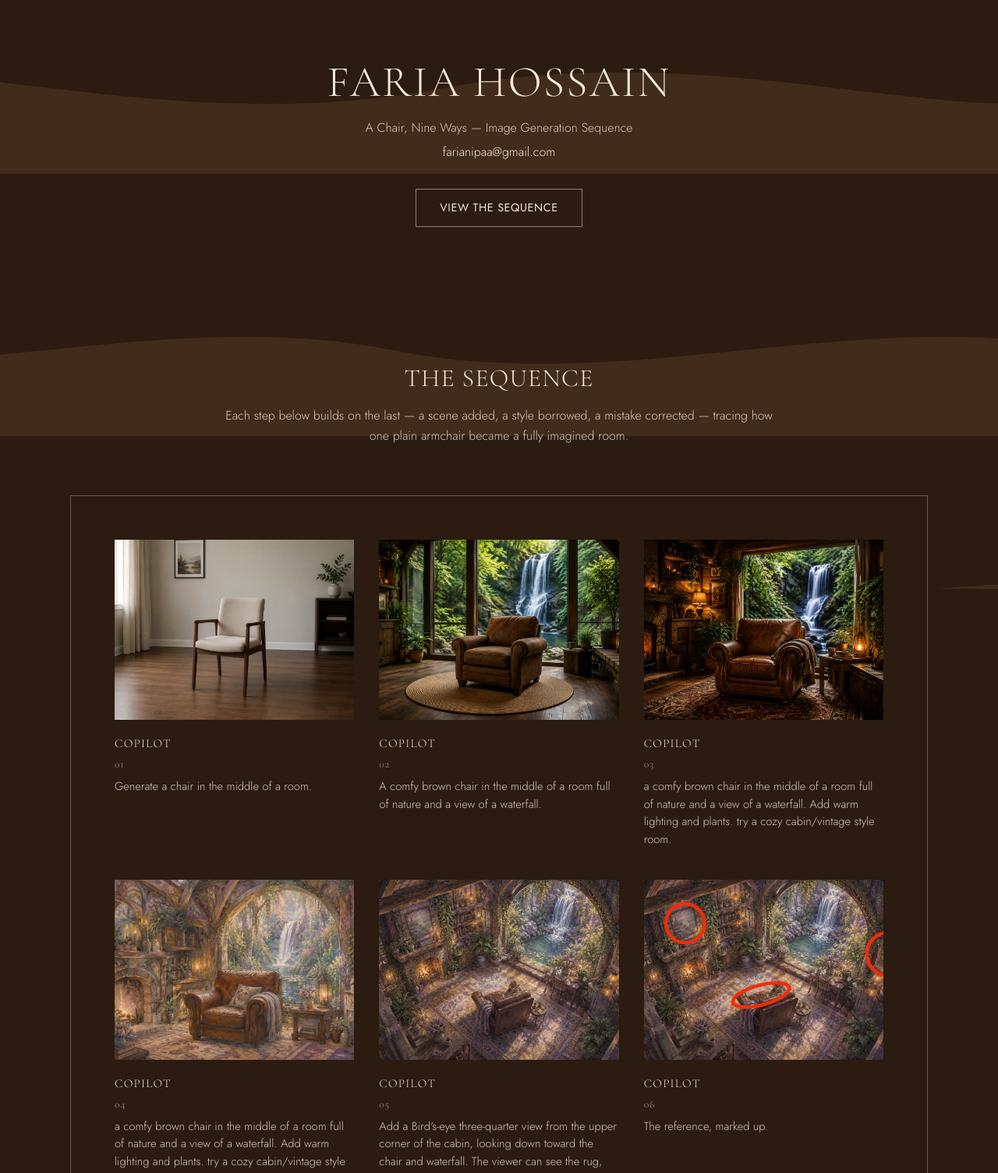
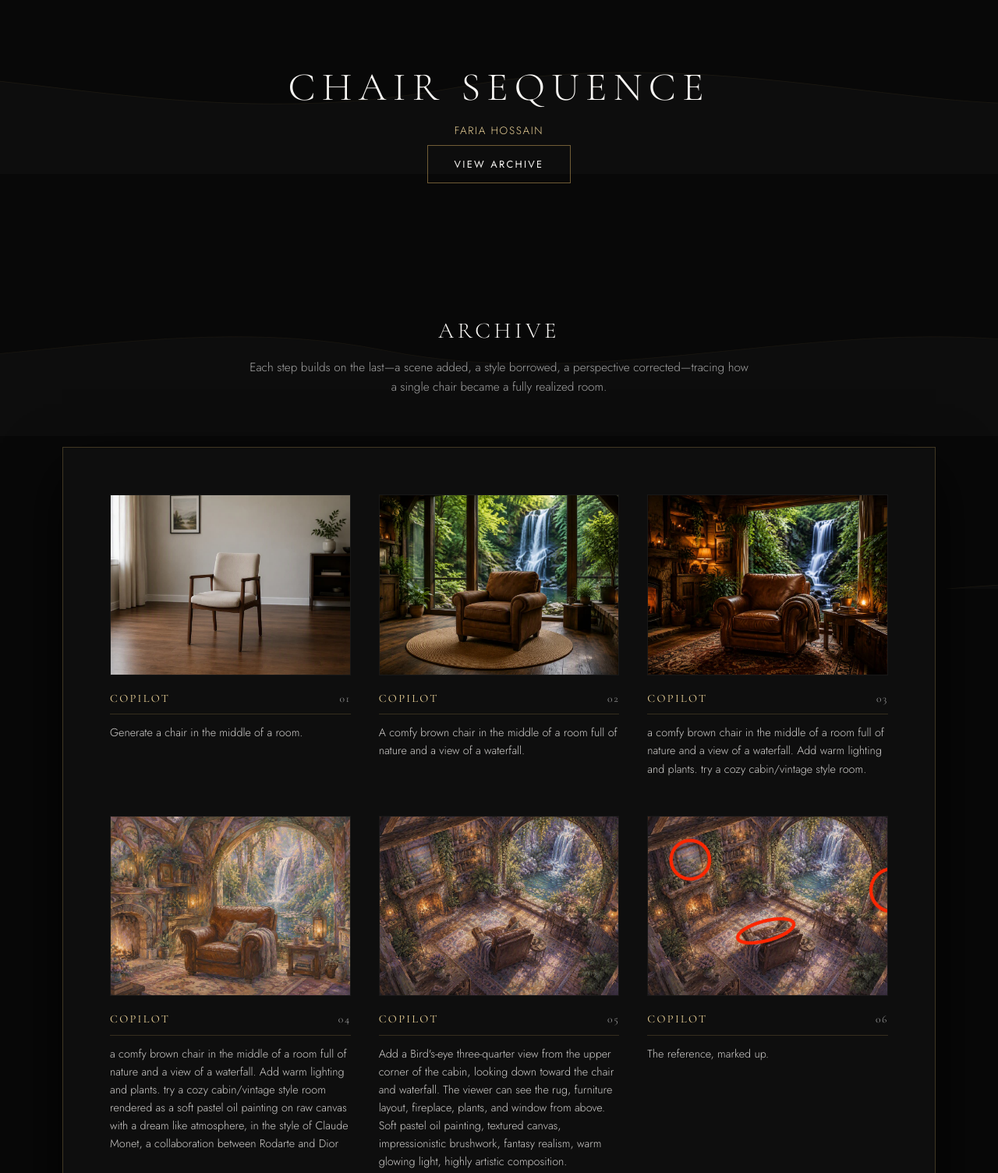
Before and after one commit to farianipa/farianipa_art3041, a plain HTML site: page chairsequence.html in a window 1280 px wide. Shown: the part 45-1549 px from the top of the page at 78% size. Drawn offline with nearby package versions, Linux system fonts and the light colour scheme.

Commit message:
Update chairsequence.html

```diff
--- a/chairsequence.html
+++ b/chairsequence.html
@@ -3,15 +3,19 @@
 <head>
 <meta charset="UTF-8">
 <meta name="viewport" content="width=device-width, initial-scale=1.0">
-<title>A Chair, Nine Ways — Image Generation Sequence</title>
+<title>Nine Studies — Faria Hossain</title>
 <link rel="preconnect" href="https://fonts.googleapis.com">
 <link rel="preconnect" href="https://fonts.gstatic.com" crossorigin>
-<link href="https://fonts.googleapis.com/css2?family=Cormorant+Garamond:wght@300&family=Jost:wght@300;400;500&display=swap" rel="stylesheet">
+<link href="https://fonts.googleapis.com/css2?family=Cormorant+Garamond:ital,wght@0,300;0,400;1,300&family=Jost:wght@300;400&display=swap" rel="stylesheet">
 <style>
   :root{
-    --bg: #2b1b10;
-    --ink: #f3ead9;
-    --wave: #6b4a30;
+    --bg: #080808;
+    --surface: #0e0e0e;
+    --ink: #faf8f5;
+    --muted: #a3a3a3;
+    --gold: #c5a059;
+    --gold-light: #ebd298;
+    --wave: #181818;
   }
 
   *{ box-sizing: border-box; }
@@ -24,7 +28,7 @@
     font-family: 'Jost', sans-serif;
     font-weight: 300;
     font-size: 1rem;
-    line-height: 1.6;
+    line-height: 1.65;
     overflow-x: hidden;
   }
 
@@ -32,13 +36,13 @@
     font-family: 'Cormorant Garamond', serif;
     font-weight: 300;
     text-transform: uppercase;
-    letter-spacing: 0.04em;
-    line-height: 1.1;
+    letter-spacing: 0.16em;
+    line-height: 1.15;
     margin: 0;
   }
 
-  h1{ font-size: clamp(2rem, 5vw, 3.5rem); }
-  h2{ font-size: clamp(1.4rem, 3vw, 2rem); }
+  h1{ font-size: clamp(2rem, 5vw, 3.2rem); }
+  h2{ font-size: clamp(1.3rem, 2.8vw, 1.8rem); }
   h3{ font-size: clamp(1.1rem, 2vw, 1.4rem); }
 
   a{
@@ -59,12 +63,12 @@
     left: -20%;
     width: 140%;
     height: 220px;
-    opacity: 0.35;
+    opacity: 0.45;
   }
   .wave svg{ width: 100%; height: 100%; display:block; }
-  .wave-top{ top: 6%; animation: driftLeft 15s linear infinite; }
-  .wave-mid{ top: 48%; animation: driftRight 13.5s linear infinite; }
-  .wave-bottom{ top: 88%; animation: driftLeft 16s linear infinite; }
+  .wave-top{ top: 6%; animation: driftLeft 18s linear infinite; }
+  .wave-mid{ top: 48%; animation: driftRight 16s linear infinite; }
+  .wave-bottom{ top: 88%; animation: driftLeft 20s linear infinite; }
 
   @keyframes driftLeft{
     from{ transform: translateX(0); }
@@ -75,25 +79,36 @@
     to{ transform: translateX(0); }
   }
 
-  /* ---------- title header (no image) ---------- */
+  /* ---------- title header ---------- */
   .title-header{
     position: relative;
     z-index: 1;
-    padding: 120px 24px 80px;
+    padding: 128px 24px 84px;
     max-width: 720px;
     margin: 0 auto;
     text-align: center;
   }
-  .title-header h1{ margin-bottom: 14px; }
+  .title-header h1{
+    margin-bottom: 14px;
+    color: var(--ink);
+  }
   .title-header .role{
-    margin: 0 0 6px;
-    opacity: 0.85;
+    margin: 0 0 8px;
+    color: var(--gold-light);
+    letter-spacing: 0.12em;
+    text-transform: uppercase;
+    font-size: 0.85rem;
   }
   .title-header .email{
     display: inline-block;
-    margin-bottom: 34px;
+    margin-bottom: 38px;
+    color: var(--muted);
+    font-size: 0.9rem;
+    letter-spacing: 0.04em;
+    transition: color 0.25s ease;
   }
   .title-header .email:hover{
+    color: var(--gold-light);
     text-decoration: underline;
     text-underline-offset: 4px;
   }
@@ -102,18 +117,19 @@
     display: inline-block;
     font-family: 'Jost', sans-serif;
     font-weight: 400;
-    font-size: 0.9rem;
-    letter-spacing: 0.04em;
+    font-size: 0.8rem;
+    letter-spacing: 0.18em;
     text-transform: uppercase;
     color: var(--ink);
     background: transparent;
-    border: 1px solid rgba(243,234,217,0.5);
-    padding: 12px 30px;
+    border: 1px solid rgba(197, 160, 89, 0.55);
+    padding: 13px 34px;
     cursor: pointer;
-    transition: background 0.25s ease, color 0.25s ease;
+    transition: background 0.3s ease, color 0.3s ease, border-color 0.3s ease;
   }
   .btn:hover{
-    background: var(--ink);
+    background: var(--gold);
+    border-color: var(--gold);
     color: var(--bg);
   }
 
@@ -121,31 +137,38 @@
   main{
     position: relative;
     z-index: 1;
-    padding: 96px 24px;
+    padding: 88px 24px;
   }
 
   .intro{
-    max-width: 720px;
+    max-width: 640px;
     margin: 0 auto 64px;
     text-align: center;
   }
-  .intro h2{ margin-bottom: 18px; }
-  .intro p{ opacity: 0.85; }
+  .intro h2{
+    margin-bottom: 18px;
+    color: var(--ink);
+  }
+  .intro p{
+    color: var(--muted);
+    font-size: 0.96rem;
+  }
 
   .grid-wrap{
-    max-width: 1100px;
+    max-width: 1120px;
     margin: 0 auto;
     position: relative;
     z-index: 2;
-    background: var(--bg);
-    border: 1px solid rgba(243,234,217,0.3);
-    padding: 56px;
+    background: var(--surface);
+    border: 1px solid rgba(197, 160, 89, 0.28);
+    box-shadow: 0 30px 70px rgba(0, 0, 0, 0.85);
+    padding: 60px;
   }
 
   .grid{
     display: grid;
     grid-template-columns: repeat(3, 1fr);
-    gap: 40px 32px;
+    gap: 48px 36px;
   }
 
   .card{
@@ -158,6 +181,8 @@
     width: 100%;
     aspect-ratio: 4 / 3;
     overflow: hidden;
+    background: #040404;
+    border: 1px solid rgba(255, 255, 255, 0.08);
   }
 
   .card img{
@@ -165,52 +190,66 @@
     height: 100%;
     object-fit: cover;
     display: block;
-    filter: sepia(8%);
+    transition: transform 0.6s ease;
+  }
+
+  .card:hover img{
+    transform: scale(1.02);
+  }
+
+  .card-meta{
+    display: flex;
+    justify-content: space-between;
+    align-items: baseline;
+    margin-top: 18px;
+    padding-bottom: 8px;
+    border-bottom: 1px solid rgba(197, 160, 89, 0.22);
   }
 
   .card .tool{
     font-family: 'Cormorant Garamond', serif;
-    font-weight: 300;
+    font-weight: 400;
     text-transform: uppercase;
-    letter-spacing: 0.08em;
-    font-size: 0.95rem;
-    margin-top: 18px;
+    letter-spacing: 0.16em;
+    font-size: 0.9rem;
+    color: var(--gold-light);
   }
 
   .card .num{
     font-family: 'Cormorant Garamond', serif;
     font-weight: 300;
-    letter-spacing: 0.06em;
-    opacity: 0.6;
+    letter-spacing: 0.12em;
+    color: var(--muted);
     font-size: 0.85rem;
-    margin-top: 4px;
   }
 
   .card .prompt{
-    margin-top: 6px;
-    font-size: 0.92rem;
-    line-height: 1.55;
-    opacity: 0.85;
+    margin-top: 12px;
+    font-size: 0.9rem;
+    line-height: 1.6;
+    color: rgba(250, 248, 245, 0.82);
   }
 
   footer{
     position: relative;
     z-index: 1;
     text-align: center;
-    padding: 48px 24px 72px;
-    opacity: 0.6;
-    font-size: 0.9rem;
+    padding: 56px 24px 80px;
+    color: var(--muted);
+    letter-spacing: 0.14em;
+    text-transform: uppercase;
+    font-size: 0.78rem;
   }
 
   /* ---------- breakpoint ---------- */
   @media (max-width: 768px){
-    .title-header{ padding: 72px 20px 56px; }
+    .title-header{ padding: 76px 20px 56px; }
     main{ padding: 56px 20px; }
     .intro{ margin-bottom: 40px; }
-    .grid-wrap{ padding: 28px 20px; }
+    .grid-wrap{ padding: 32px 20px; }
     .grid{
       grid-template-columns: 1fr;
-      gap: 40px;
+      gap: 44px;
     }
   }
 </style>
@@ -220,34 +259,36 @@
   <div class="waves">
     <div class="wave wave-top">
       <svg viewBox="0 0 1200 220" preserveAspectRatio="none">
-        <path d="M0,110 C150,40 350,180 600,110 C850,40 1050,180 1200,110 L1200,220 L0,220 Z" fill="#6b4a30"/>
+        <path d="M0,110 C150,40 350,180 600,110 C850,40 1050,180 1200,110 L1200,220 L0,220 Z" fill="#161616"/>
+        <path d="M0,110 C150,40 350,180 600,110 C850,40 1050,180 1200,110" fill="none" stroke="#c5a059" stroke-width="0.6" opacity="0.25"/>
       </svg>
     </div>
     <div class="wave wave-mid">
       <svg viewBox="0 0 1200 220" preserveAspectRatio="none">
-        <path d="M0,110 C200,170 400,50 600,110 C800,170 1000,50 1200,110 L1200,220 L0,220 Z" fill="#6b4a30"/>
+        <path d="M0,110 C200,170 400,50 600,110 C800,170 1000,50 1200,110 L1200,220 L0,220 Z" fill="#161616"/>
+        <path d="M0,110 C200,170 400,50 600,110 C800,170 1000,50 1200,110" fill="none" stroke="#c5a059" stroke-width="0.6" opacity="0.2"/>
       </svg>
     </div>
     <div class="wave wave-bottom">
       <svg viewBox="0 0 1200 220" preserveAspectRatio="none">
-        <path d="M0,110 C150,180 350,40 600,110 C850,180 1050,40 1200,110 L1200,220 L0,220 Z" fill="#6b4a30"/>
+        <path d="M0,110 C150,180 350,40 600,110 C850,180 1050,40 1200,110 L1200,220 L0,220 Z" fill="#161616"/>
+        <path d="M0,110 C150,180 350,40 600,110 C850,180 1050,40 1200,110" fill="none" stroke="#c5a059" stroke-width="0.6" opacity="0.25"/>
       </svg>
     </div>
   </div>
 
   <header class="title-header">
-    <h1>Faria Hossain</h1>
-    <p class="role">A Chair, Nine Ways — Image Generation Sequence</p>
-    <a class="email" href="mailto:farianipaa@gmail.com">farianipaa@gmail.com</a>
+    <h1>Chair Sequence</h1>
+    <p class="role">Faria Hossain</p>
     <div>
-      <a href="#sequence" class="btn">View the Sequence</a>
+      <a href="#sequence" class="btn">View Archive</a>
     </div>
   </header>
 
   <main id="sequence">
     <div class="intro">
-      <h2>The Sequence</h2>
-      <p>Each step below builds on the last — a scene added, a style borrowed, a mistake corrected — tracing how one plain armchair became a fully imagined room.</p>
+      <h2>Archive</h2>
+      <p>Each step builds on the last—a scene added, a style borrowed, a perspective corrected—tracing how a single chair became a fully realized room.</p>
     </div>
 
     <div class="grid-wrap">
@@ -255,64 +296,82 @@
 
         <div class="card">
           <div class="frame"><img src="chair1.jpg" alt="Chair 1 — plain armchair in an empty room"></div>
-          <div class="tool">COPILOT</div>
-          <div class="num">01</div>
+          <div class="card-meta">
+            <span class="tool">COPILOT</span>
+            <span class="num">01</span>
+          </div>
           <div class="prompt">Generate a chair in the middle of a room.</div>
         </div>
 
         <div class="card">
           <div class="frame"><img src="chair2.jpg" alt="Chair 2 — brown chair facing a waterfall"></div>
-          <div class="tool">COPILOT</div>
-          <div class="num">02</div>
+          <div class="card-meta">
+            <span class="tool">COPILOT</span>
+            <span class="num">02</span>
+          </div>
           <div class="prompt">A comfy brown chair in the middle of a room full of nature and a view of a waterfall.</div>
         </div>
 
         <div class="card">
           <div class="frame"><img src="chair3.jpg" alt="Chair 3 — cozy cabin with warm lighting"></div>
-          <div class="tool">COPILOT</div>
-          <div class="num">03</div>
-          <div class="prompt">a comfy brown chair in the middle of a room full of nature and a view of a waterfall. Add warm lighting and plants. try a cozy cabin/vintage style room. </div>
+          <div class="card-meta">
+            <span class="tool">COPILOT</span>
+            <span class="num">03</span>
+          </div>
+          <div class="prompt">a comfy brown chair in the middle of a room full of nature and a view of a waterfall. Add warm lighting and plants. try a cozy cabin/vintage style room.</div>
         </div>
 
         <div class="card">
           <div class="frame"><img src="chair4.jpg" alt="Chair 4 — pastel oil painting version"></div>
-          <div class="tool">COPILOT</div>
-          <div class="num">04</div>
+          <div class="card-meta">
+            <span class="tool">COPILOT</span>
+            <span class="num">04</span>
+          </div>
           <div class="prompt">a comfy brown chair in the middle of a room full of nature and a view of a waterfall. Add warm lighting and plants. try a cozy cabin/vintage style room rendered as a soft pastel oil painting on raw canvas with a dream like atmosphere, in the style of Claude Monet, a collaboration between Rodarte and Dior</div>
         </div>
 
         <div class="card">
           <div class="frame"><img src="chair5.jpg" alt="Chair 5 — bird's-eye view of the cabin"></div>
-          <div class="tool">COPILOT</div>
-          <div class="num">05</div>
+          <div class="card-meta">
+            <span class="tool">COPILOT</span>
+            <span class="num">05</span>
+          </div>
           <div class="prompt">Add a Bird's-eye three-quarter view from the upper corner of the cabin, looking down toward the chair and waterfall. The viewer can see the rug, furniture layout, fireplace, plants, and window from above. Soft pastel oil painting, textured canvas, impressionistic brushwork, fantasy realism, warm glowing light, highly artistic composition.</div>
         </div>
 
         <div class="card">
           <div class="frame"><img src="chair6.jpg" alt="Chair 6 — reference image marked up with edit circles"></div>
-          <div class="tool">COPILOT</div>
-          <div class="num">06</div>
+          <div class="card-meta">
+            <span class="tool">COPILOT</span>
+            <span class="num">06</span>
+          </div>
           <div class="prompt">The reference, marked up.</div>
         </div>
 
         <div class="card">
           <div class="frame"><img src="chair7.jpg" alt="Chair 7 — black cat added and paintings swapped for renaissance art"></div>
-          <div class="tool">COPILOT</div>
-          <div class="num">07</div>
+          <div class="card-meta">
+            <span class="tool">COPILOT</span>
+            <span class="num">07</span>
+          </div>
           <div class="prompt">Using the marked-up photo — add a black cat on the couch, and turn the circled areas into renaissance oil paintings.</div>
         </div>
 
         <div class="card">
           <div class="frame"><img src="chair8.jpg" alt="Chair 8 — reworked for a different image generator"></div>
-          <div class="tool">GEMINI</div>
-          <div class="num">08</div>
+          <div class="card-meta">
+            <span class="tool">GEMINI</span>
+            <span class="num">08</span>
+          </div>
           <div class="prompt">Write a prompt for a different image generator, based on this image.</div>
         </div>
 
         <div class="card">
           <div class="frame"><img src="chair9.png" alt="Chair 9 — final corrected angle, chair facing the waterfall"></div>
-          <div class="tool">COPILOT</div>
-          <div class="num">09</div>
+          <div class="card-meta">
+            <span class="tool">COPILOT</span>
+            <span class="num">09</span>
+          </div>
           <div class="prompt">I hadn’t specified the angle correctly. The issue is the chair’s angle itself is backwards not the entire environment.</div>
         </div>
 
```
